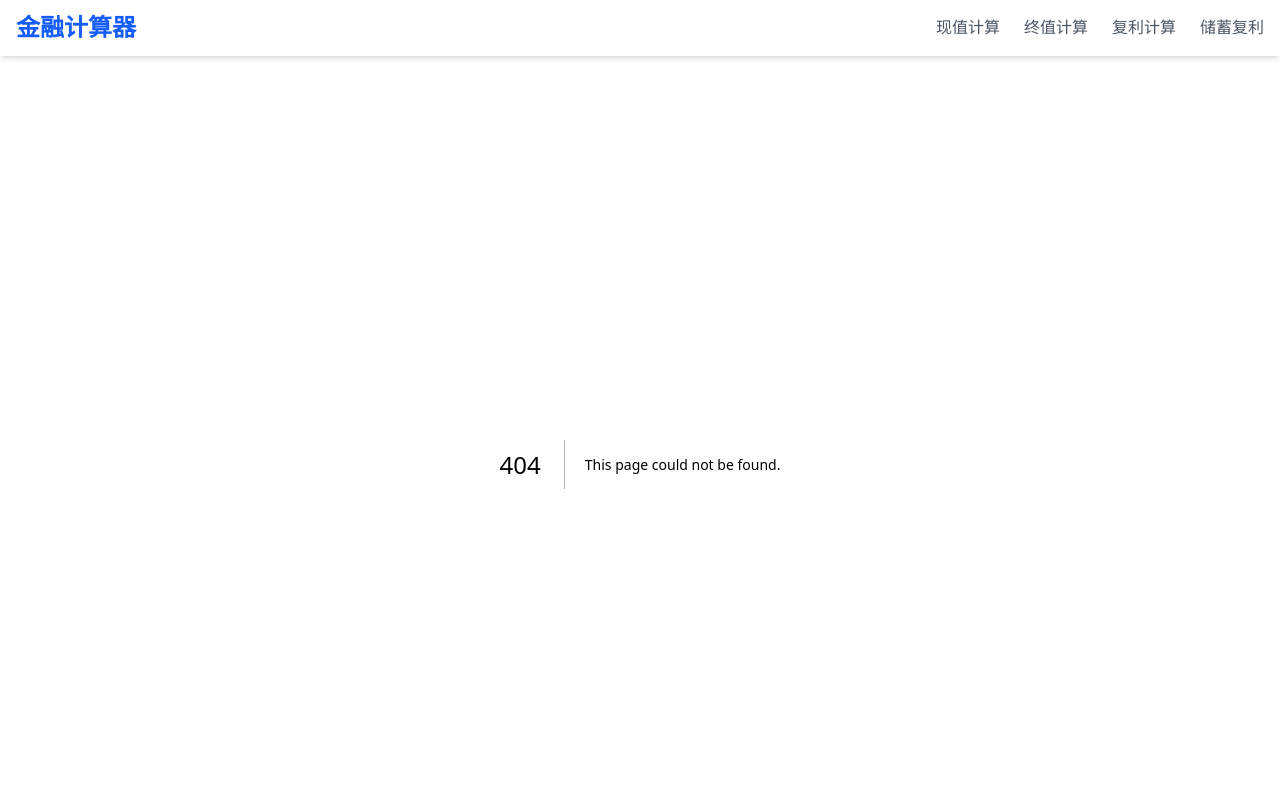
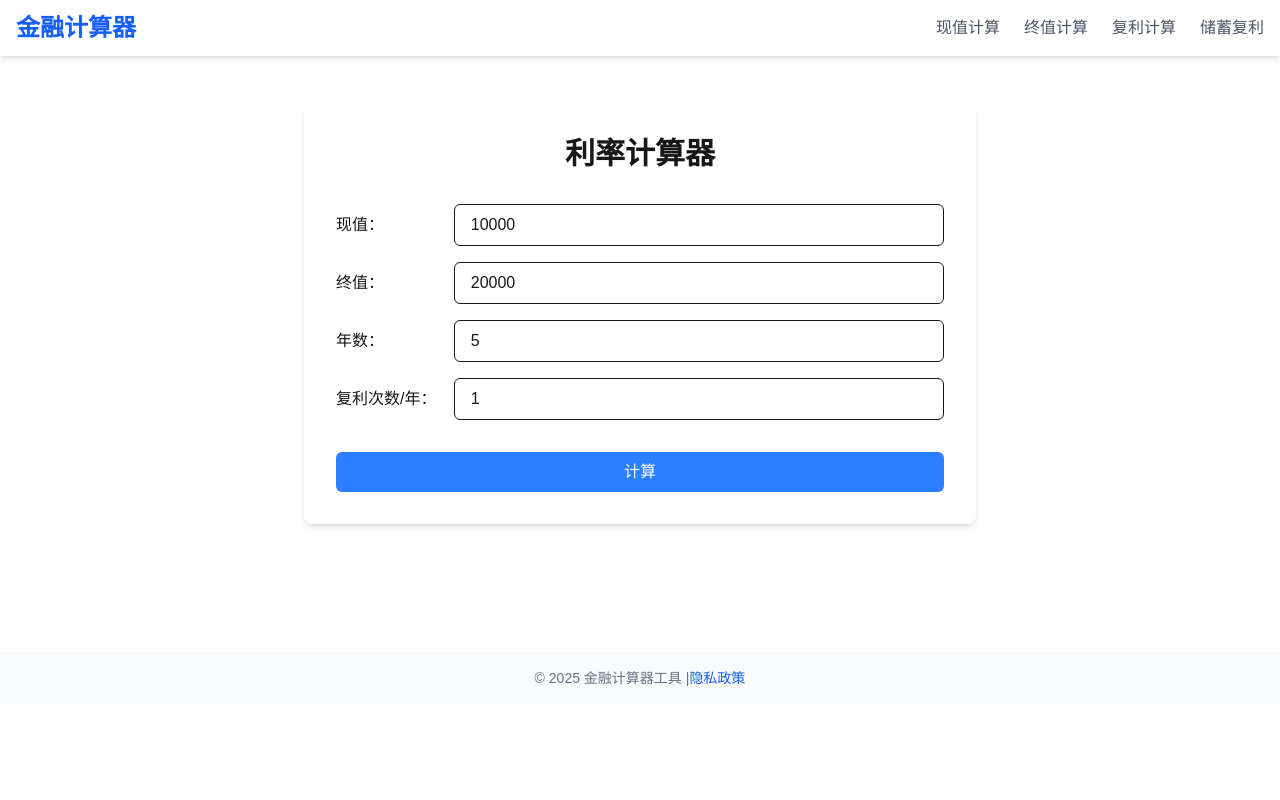
Before and after one commit to Actrue/FvPvCalculator, a Next.js app: page /ll in a window 1280 px wide. Before the commit this address had no page. Shown: the top 800 px of the page. Built offline with nearby package versions, Linux system fonts and the light colour scheme.

Commit message:
增加利率计算器

```diff
--- /dev/null
+++ b/app/ll/page.tsx
@@ -0,0 +1,179 @@
+"use client"
+import React, { useState, useEffect } from 'react';
+import { Chart as ChartJS, CategoryScale, LinearScale, PointElement, LineElement, Title, Tooltip, Legend } from 'chart.js';
+import { Line } from 'react-chartjs-2';
+
+ChartJS.register(
+  CategoryScale,
+  LinearScale,
+  PointElement,
+  LineElement,
+  Title,
+  Tooltip,
+  Legend
+);
+
+type RateState = {
+  presentValue: string;
+  futureValue: string;
+  years: string;
+  compounds: string;
+  result: string;
+  chartData: {
+    labels: number[];
+    datasets: {
+      label: string;
+      data: number[];
+      borderColor: string;
+      backgroundColor: string;
+    }[];
+  } | null;
+};
+
+const RateCalculator = () => {
+  const [state, setState] = useState<RateState>({
+    presentValue: '10000',
+    futureValue: '20000',
+    years: '5',
+    compounds: '1',
+    result: '',
+    chartData: null
+  });
+
+  const { presentValue, futureValue, years, compounds, result } = state;
+
+  const calculateRate = () => {
+    const pv = parseFloat(presentValue);
+    const fv = parseFloat(futureValue);
+    const t = parseInt(years, 10) || 0;
+    const n = parseInt(compounds, 10) || 1;
+
+    if (isNaN(pv) || isNaN(fv) || isNaN(t) || isNaN(n) || t <= 0 || n <= 0) return;
+
+    const rate = n * (Math.pow(fv / pv, 1 / (n * t)) - 1) * 100;
+
+    // 生成图表数据
+    const labels = Array.from({length: t + 1}, (_, i) => i);
+    const data = labels.map(year => {
+      return pv * Math.pow(1 + rate / 100 / n, n * year);
+    });
+
+    const chartData = {
+      labels,
+      datasets: [
+        {
+          label: '价值增长曲线',
+          data,
+          borderColor: 'rgb(75, 192, 192)',
+          backgroundColor: 'rgba(75, 192, 192, 0.5)',
+        }
+      ]
+    };
+
+    setState(prev => ({
+      ...prev,
+      result: rate.toFixed(2),
+      chartData
+    }));
+  };
+
+  const handleInputChange = (field: keyof RateState) => (
+    e: React.ChangeEvent<HTMLInputElement>
+  ) => {
+    const value = e.target.value;
+    setState(prev => ({ ...prev, [field]: value }));
+  };
+
+  return (
+    <div className="max-w-2xl mx-auto p-8 bg-white shadow-md rounded-lg mt-10">
+      <h1 className="text-3xl font-bold text-center mb-8">利率计算器</h1>
+
+      <div className="flex flex-col space-y-4">
+        {/* 现值输入 */}
+        <div className="flex items-center space-x-4">
+          <label className="w-32">现值：</label>
+          <input
+            type="number"
+            step="0.01"
+            value={presentValue}
+            onChange={handleInputChange('presentValue')}
+            className="w-full px-4 py-2 border rounded-md focus:outline-none focus:ring-2 focus:ring-blue-500"
+          />
+        </div>
+
+        {/* 终值输入 */}
+        <div className="flex items-center space-x-4">
+          <label className="w-32">终值：</label>
+          <input
+            type="number"
+            step="0.01"
+            value={futureValue}
+            onChange={handleInputChange('futureValue')}
+            className="w-full px-4 py-2 border rounded-md focus:outline-none focus:ring-2 focus:ring-blue-500"
+          />
+        </div>
+
+        {/* 年数输入 */}
+        <div className="flex items-center space-x-4">
+          <label className="w-32">年数：</label>
+          <input
+            type="number"
+            value={years}
+            onChange={handleInputChange('years')}
+            className="w-full px-4 py-2 border rounded-md focus:outline-none focus:ring-2 focus:ring-blue-500"
+          />
+        </div>
+
+        {/* 复利次数输入 */}
+        <div className="flex items-center space-x-4">
+          <label className="w-32">复利次数/年：</label>
+          <input
+            type="number"
+            value={compounds}
+            onChange={handleInputChange('compounds')}
+            className="w-full px-4 py-2 border rounded-md focus:outline-none focus:ring-2 focus:ring-blue-500"
+          />
+        </div>
+
+        {/* 计算按钮 */}
+        <button
+          onClick={calculateRate}
+          className="w-full bg-blue-500 text-white px-4 py-2 rounded-md hover:bg-blue-600 transition duration-200 mt-4"
+        >
+          计算
+        </button>
+      </div>
+
+      {/* 显示结果 */}
+      {result && (
+        <div className="mt-8 p-6 bg-gray-100 rounded-lg">
+          <p className="text-2xl font-semibold text-green-600">
+            年利率：{result}%
+          </p>
+          <p className="mt-2 text-gray-600">
+            公式：r = n × ( (FV/PV)^(1/(n×t)) - 1 ) × 100
+          </p>
+
+          {state.chartData && (
+            <div className="mt-6">
+              <Line
+                data={state.chartData}
+                options={{
+                  responsive: true,
+                  plugins: {
+                    title: {
+                      display: true,
+                      text: '价值增长曲线图'
+                    },
+                  },
+                }}
+              />
+            </div>
+          )}
+        </div>
+      )}
+    </div>
+  );
+};
+
+export default RateCalculator;
--- a/app/page.tsx
+++ b/app/page.tsx
@@ -107,6 +107,31 @@ const HomePage: FC = () => {
             </svg>
           </div>
         </Link>
+
+        {/* 新增：利率计算器卡片 */}
+        <Link
+          href="/ll"
+          className="flex flex-col justify-between bg-white rounded-lg shadow-md hover:shadow-lg transition duration-200 p-6 h-full"
+        >
+          <div>
+            <h2 className="text-2xl font-bold mb-4 text-blue-500">利率计算器</h2>
+            <p className="text-gray-600 mb-6">
+              根据现值和终值计算所需利率
+            </p>
+          </div>
+          <div className="flex items-center space-x-2">
+            <span className="text-gray-400 text-sm">公式：r = n × ( (FV/PV)^(1/(n×t)) - 1 ) × 100</span>
+            <svg
+              className="w-5 h-5 text-gray-400"
+              fill="none"
+              stroke="currentColor"
+              viewBox="0 0 24 24"
+              xmlns="http://www.w3.org/2000/svg"
+            >
+              <path strokeLinecap="round" strokeLinejoin="round" strokeWidth={2} d="M17 8l4 4m0 0l-4 4m4-4H3" />
+            </svg>
+          </div>
+        </Link>
       </div>
     </div>
   );
```
